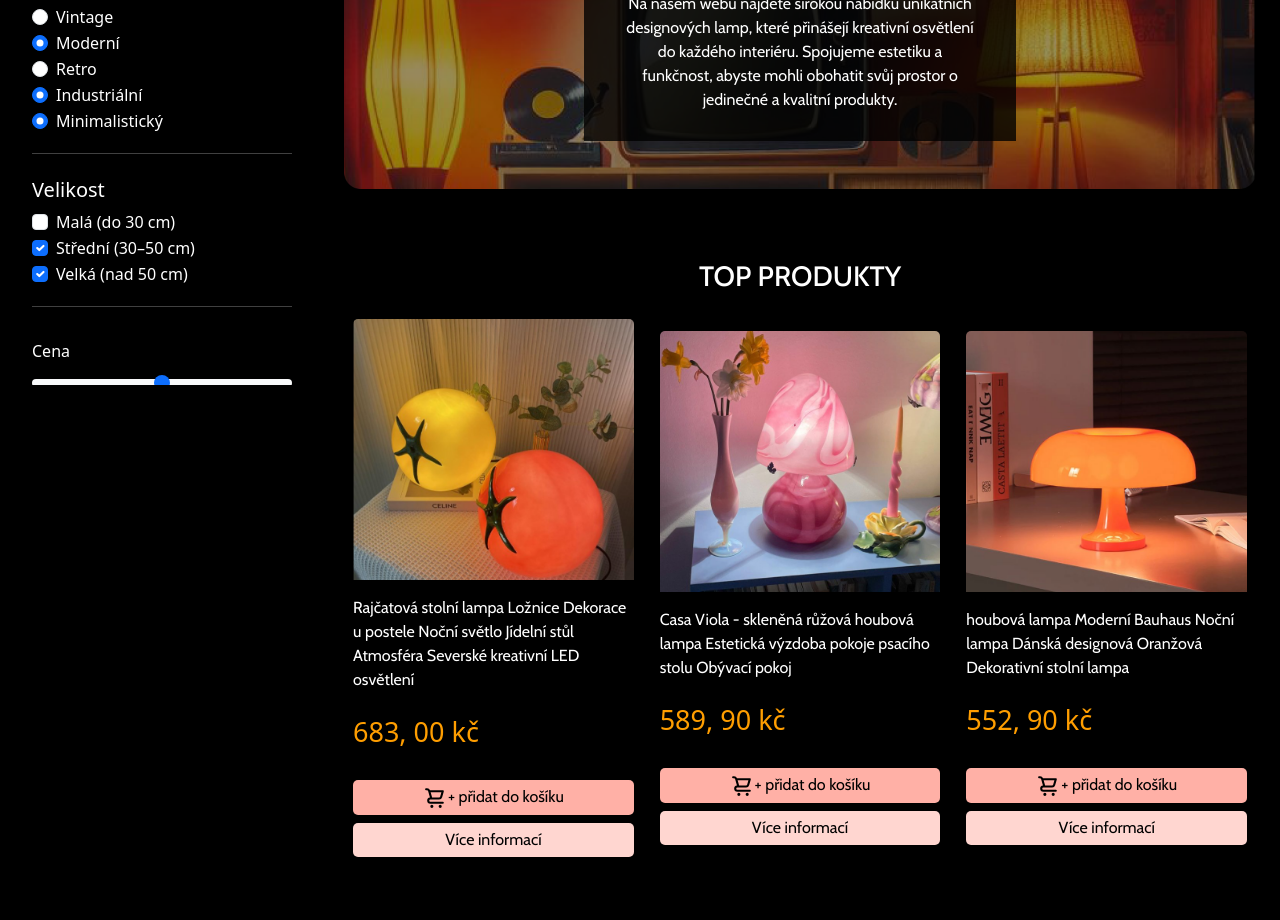
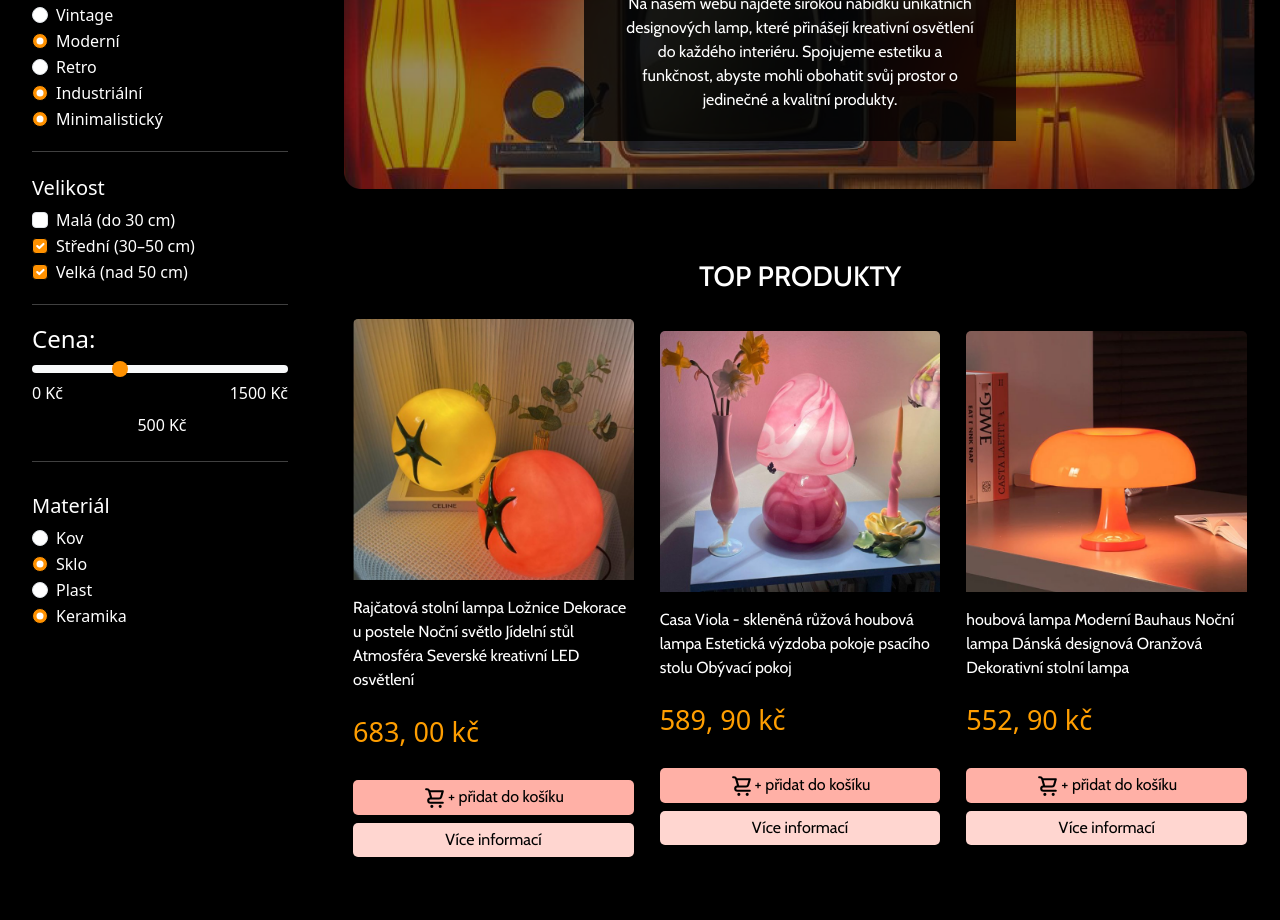
Before and after one commit to bellancy/elektronech_web, a plain HTML site: page index.html in a window 1280 px wide. Shown: the part 415-1335 px from the top of the page. Drawn offline with nearby package versions, Linux system fonts and the light colour scheme.

Commit message:
pulka-filtr

```diff
--- a/css/style.css
+++ b/css/style.css
@@ -28,6 +28,15 @@ h1 {
     color: #FFB0A6;
     font-size: 50px;
 }
+
+.form-check-input:checked {
+    background-color: #FF9100 !important;
+    border-color: var(--primary-color) !important;
+}
+.form-range::-webkit-slider-thumb {
+    background-color: #FF9100!important;
+  }
+
 
 .nav-right {
     gap: 1rem;
@@ -165,17 +174,14 @@ body {
 }
 
 div.sticky {
-    position: sticky;
-    top: 9rem;
+
     padding-top: 2rem;
-    padding-inline: 2rem;
-    position: absolute;
-    left: 0;
-    bottom: 0;
-    overflow-y: auto;
-    background-color: black;
+    padding-inline: 1rem;
+
 }
-.search-input::placeholder, .sticky p {
+
+.search-input::placeholder,
+.sticky p {
     color: #fff;
     opacity: 40%;
 }
--- a/index.html
+++ b/index.html
@@ -84,8 +84,8 @@
 
       <div class="postrana col-lg-3 d-none d-lg-block px-3">
         <div class="sticky">
-          <a class="navbar-brand mt-1" href="index.html"><img src="images/Untitled_Artwork 7.png" alt="" height="25px"> </a>
-          <p>Stylové stolní lampy pro každý interiér.</p>
+
+          <p  class="pt-2" >Stylové stolní lampy pro každý interiér.</p>
           <h5 class="pt-3" >Dostupnost</h5>
 
           <div class="form-check">
@@ -156,31 +156,47 @@
           </div>
           <hr class="featurette-divider">
 
-          <label for="customRange1" class="form-label mt-3">Cena</label>
-          <input type="range" class="form-range" id="customRange1">
+
+
+          <div class="pb-2" >
+            <label for="priceRange" class="price-range-label fs-4">Cena:</label>
+            <input type="range" class="form-range" id="priceRange" min="0" max="1500" step="10" value="500"
+                   oninput="updatePriceValue(this.value)">
+            <div class="d-flex justify-content-between">
+              <span>0 Kč</span>
+              <span>1500 Kč</span>
+            </div>
+            <div class=" mt-2 d-flex justify-content-center">
+              <span id="priceValue" class="mx-1" >500</span> Kč
+            </div>
+          </div>
+          <hr class="featurette-divider">
+
+          <h5 class="pt-3" >Materiál</h5>
           <div class="form-check">
-            <input class="form-check-input" type="checkbox" value="" id="flexCheckDefault">
+            <input class="form-check-input" type="radio" value="" id="flexCheckDefault">
             <label class="form-check-label" for="flexCheckDefault">
-              Malá (do 30 cm)
+              Kov
             </label>
           </div>
           <div class="form-check">
-            <input class="form-check-input" type="checkbox" value="" id="flexCheckChecked" checked>
+            <input class="form-check-input" type="radio" value="" id="flexCheckChecked" checked>
             <label class="form-check-label" for="flexCheckChecked">
-              Střední (30–50 cm)
+              Sklo
             </label>
           </div>
-          <div class="form-check pb-1">
-            <input class="form-check-input" type="checkbox" value="" id="flexCheckChecked" checked>
-            <label class="form-check-label" for="flexCheckChecked">
-              Velká (nad 50 cm)
+          <div class="form-check">
+            <input class="form-check-input" type="radio" value="" id="flexCheckDefault">
+            <label class="form-check-label" for="flexCheckDefault">
+              Plast
             </label>
           </div>
-          <hr class="featurette-divider">
-
-          <label for="customRange1" class="form-label mt-3">Cena</label>
-          <input type="range" class="form-range" id="customRange1">
-
+          <div class="form-check">
+            <input class="form-check-input" type="radio" value="" id="flexCheckChecked" checked>
+            <label class="form-check-label" for="flexCheckChecked">
+              Keramika
+            </label>
+          </div>
 
 
         </div>
@@ -269,7 +285,7 @@
               <div class="card  w-100 d-flex flex-column ">
                 <img src="images/produkt4.png" class="card-img-top" alt="...">
                 <div class="card-body px-0">
-                  <p class="card-text">Bauhaus Mushroom Donut Skleněná stolní lampa</p>
+                  <p class="card-text">Bauhaus Mushroom Donut Minimalistická skleněná stolní lampa</p>
                   <h6 class="cena pb-4 pt-2">479, 00 kč</h6>
                   <a href="#" class="btn-1"> <svg fill="#000" width="25px" height="25px" viewBox="0 0 24 24"
                       id="Layer_1" data-name="Layer 1" xmlns="http://www.w3.org/2000/svg">
@@ -337,7 +353,7 @@
               <div class="card w-100 d-flex flex-column ">
                 <img src="images/produkt8.png" class="card-img-top" alt="...">
                 <div class="card-body px-0">
-                  <p class="card-text">Zelená vintage Bankers Stolní lampa LED kov/sklo</p>
+                  <p class="card-text">Velká zelená vintage Bankers Stolní lampa LED kov/sklo</p>
                   <h6 class="cena pb-4 pt-2">589, 90 kč</h6>
                   <a href="#" class="btn-1"> <svg fill="#000" width="25px" height="25px" viewBox="0 0 24 24"
                       id="Layer_1" data-name="Layer 1" xmlns="http://www.w3.org/2000/svg">
@@ -374,7 +390,7 @@
               <div class="card  w-100 d-flex flex-column ">
                 <img src="images/produkt10.png" class="card-img-top" alt="...">
                 <div class="card-body px-0">
-                  <p class="card-text">Casa Viola - skleněná noční lampa zeleno-fialová</p>
+                  <p class="card-text">Casa Viola - skleněná noční lampa zeleno/fialovo/růžová</p>
                   <h6 class="cena pb-4 pt-2">659, 90 kč</h6>
                   <a href="#" class="btn-1"> <svg fill="#000" width="25px" height="25px" viewBox="0 0 24 24"
                       id="Layer_1" data-name="Layer 1" xmlns="http://www.w3.org/2000/svg">
@@ -483,6 +499,11 @@
 
 
     <script src="https://cdn.jsdelivr.net/npm/bootstrap@5.3.0/dist/js/bootstrap.bundle.min.js"></script>
+    <script>
+      function updatePriceValue(value) {
+        document.getElementById('priceValue').textContent = value;
+      }
+    </script>
 </body>
 
 </html>
```
Also changed, not shown: 1 other file.
